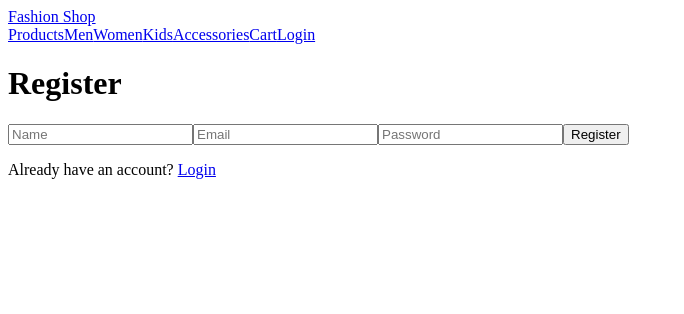
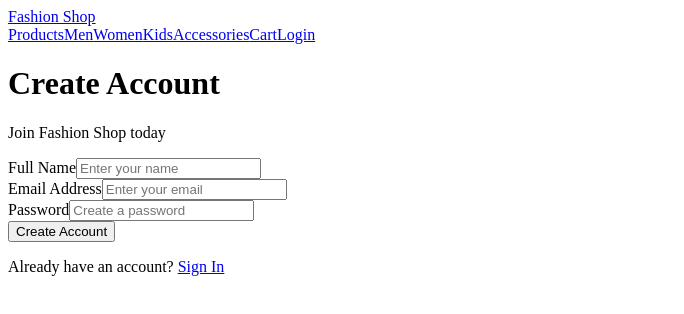
Before and after one commit to Marysah2/fashion-clothes-shop, a React app: page /register in a window 1280 px wide. Shown: the top 314 px of the page, without its empty margins (0-684 px from the left). Built offline with nearby package versions, Linux system fonts and the light colour scheme; the HTML template or start-up script is replaced by a standard one.

Commit message:
style: enhance UI with professional styling for auth and cart pages

```diff
--- a/src/pages/Login.jsx
+++ b/src/pages/Login.jsx
@@ -19,32 +19,43 @@ export default function Login() {
   };
 
   return (
-    <div className="container mx-auto px-4 py-16 max-w-md">
-      <h1 className="text-3xl font-bold mb-6 text-center">Login</h1>
-      <form onSubmit={handleSubmit} className="bg-white p-8 rounded-lg shadow">
+    <div className="min-h-screen flex items-center justify-center bg-gradient-to-br from-gray-50 to-gray-100 py-12 px-4">
+      <div className="max-w-md w-full">
+        <div className="text-center mb-8">
+          <h1 className="text-4xl font-bold text-gray-900 mb-2">Welcome Back</h1>
+          <p className="text-gray-600">Sign in to your account</p>
+        </div>
+        <form onSubmit={handleSubmit} className="bg-white p-8 rounded-2xl shadow-xl border border-gray-100">
+          <div className="mb-5">
+            <label className="block text-sm font-semibold text-gray-700 mb-2">Email Address</label>
             <input
               required
               type="email"
-          placeholder="Email"
+              placeholder="Enter your email"
               value={formData.email}
               onChange={(e) => setFormData({ ...formData, email: e.target.value })}
-          className="w-full border rounded px-3 py-2 mb-4"
+              className="w-full border-2 border-gray-200 rounded-lg px-4 py-3 focus:border-blue-500 focus:ring-2 focus:ring-blue-200 transition outline-none"
             />
+          </div>
+          <div className="mb-6">
+            <label className="block text-sm font-semibold text-gray-700 mb-2">Password</label>
             <input
               required
               type="password"
-          placeholder="Password"
+              placeholder="Enter your password"
               value={formData.password}
               onChange={(e) => setFormData({ ...formData, password: e.target.value })}
-          className="w-full border rounded px-3 py-2 mb-6"
+              className="w-full border-2 border-gray-200 rounded-lg px-4 py-3 focus:border-blue-500 focus:ring-2 focus:ring-blue-200 transition outline-none"
             />
-        <button type="submit" className="w-full bg-black text-white py-2 rounded hover:bg-gray-800">
-          Login
+          </div>
+          <button type="submit" className="w-full bg-gradient-to-r from-blue-600 to-blue-700 text-white py-3 rounded-lg hover:from-blue-700 hover:to-blue-800 transition font-semibold shadow-lg hover:shadow-xl transform hover:scale-[1.02]">
+            Sign In
           </button>
-        <p className="text-center mt-4">
-          Don't have an account? <Link to="/register" className="text-blue-600 hover:underline">Register</Link>
+          <p className="text-center mt-6 text-gray-600">
+            Don't have an account? <Link to="/register" className="text-blue-600 hover:text-blue-700 font-semibold">Create Account</Link>
           </p>
         </form>
       </div>
+    </div>
   );
 }
--- a/src/pages/Register.jsx
+++ b/src/pages/Register.jsx
@@ -19,39 +19,53 @@ export default function Register() {
   };
 
   return (
-    <div className="container mx-auto px-4 py-16 max-w-md">
-      <h1 className="text-3xl font-bold mb-6 text-center">Register</h1>
-      <form onSubmit={handleSubmit} className="bg-white p-8 rounded-lg shadow">
+    <div className="min-h-screen flex items-center justify-center bg-gradient-to-br from-gray-50 to-gray-100 py-12 px-4">
+      <div className="max-w-md w-full">
+        <div className="text-center mb-8">
+          <h1 className="text-4xl font-bold text-gray-900 mb-2">Create Account</h1>
+          <p className="text-gray-600">Join Fashion Shop today</p>
+        </div>
+        <form onSubmit={handleSubmit} className="bg-white p-8 rounded-2xl shadow-xl border border-gray-100">
+          <div className="mb-5">
+            <label className="block text-sm font-semibold text-gray-700 mb-2">Full Name</label>
             <input
               required
-          placeholder="Name"
+              placeholder="Enter your name"
               value={formData.name}
               onChange={(e) => setFormData({ ...formData, name: e.target.value })}
-          className="w-full border rounded px-3 py-2 mb-4"
+              className="w-full border-2 border-gray-200 rounded-lg px-4 py-3 focus:border-blue-500 focus:ring-2 focus:ring-blue-200 transition outline-none"
             />
+          </div>
+          <div className="mb-5">
+            <label className="block text-sm font-semibold text-gray-700 mb-2">Email Address</label>
             <input
               required
               type="email"
-          placeholder="Email"
+              placeholder="Enter your email"
               value={formData.email}
               onChange={(e) => setFormData({ ...formData, email: e.target.value })}
-          className="w-full border rounded px-3 py-2 mb-4"
+              className="w-full border-2 border-gray-200 rounded-lg px-4 py-3 focus:border-blue-500 focus:ring-2 focus:ring-blue-200 transition outline-none"
             />
+          </div>
+          <div className="mb-6">
+            <label className="block text-sm font-semibold text-gray-700 mb-2">Password</label>
             <input
               required
               type="password"
-          placeholder="Password"
+              placeholder="Create a password"
               value={formData.password}
               onChange={(e) => setFormData({ ...formData, password: e.target.value })}
-          className="w-full border rounded px-3 py-2 mb-6"
+              className="w-full border-2 border-gray-200 rounded-lg px-4 py-3 focus:border-blue-500 focus:ring-2 focus:ring-blue-200 transition outline-none"
             />
-        <button type="submit" className="w-full bg-black text-white py-2 rounded hover:bg-gray-800">
-          Register
+          </div>
+          <button type="submit" className="w-full bg-gradient-to-r from-blue-600 to-blue-700 text-white py-3 rounded-lg hover:from-blue-700 hover:to-blue-800 transition font-semibold shadow-lg hover:shadow-xl transform hover:scale-[1.02]">
+            Create Account
           </button>
-        <p className="text-center mt-4">
-          Already have an account? <Link to="/login" className="text-blue-600 hover:underline">Login</Link>
+          <p className="text-center mt-6 text-gray-600">
+            Already have an account? <Link to="/login" className="text-blue-600 hover:text-blue-700 font-semibold">Sign In</Link>
           </p>
         </form>
       </div>
+    </div>
   );
 }
```
Also changed, not shown: src/pages/Cart.jsx (+47 -31 lines). Lines whose indentation alone changed are shown as unchanged.
